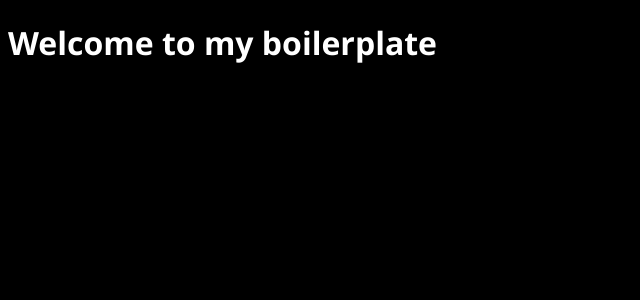
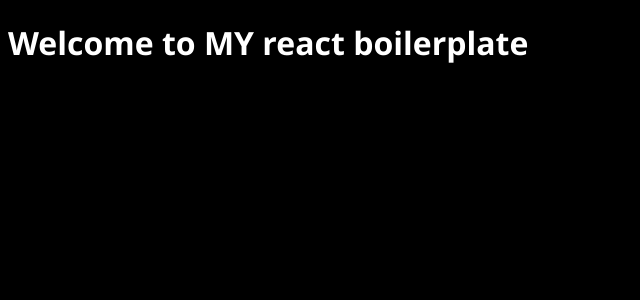
Before and after one commit to Joshawesome12/react-boilerplate, a React app: page / in a window 1280 px wide. Shown: the top 300 px of the page, without its empty margins (0-640 px from the left). Built offline with nearby package versions, Linux system fonts and the light colour scheme.

Commit message:
Changes Default Text

```diff
--- a/src/components/App.js
+++ b/src/components/App.js
@@ -4,7 +4,7 @@ class App extends Component {
   render() {
     return (
       <div>
-        <h1>Welcome to my boilerplate</h1>
+        <h1>Welcome to MY react boilerplate</h1>
       </div>
     )
   }
```
